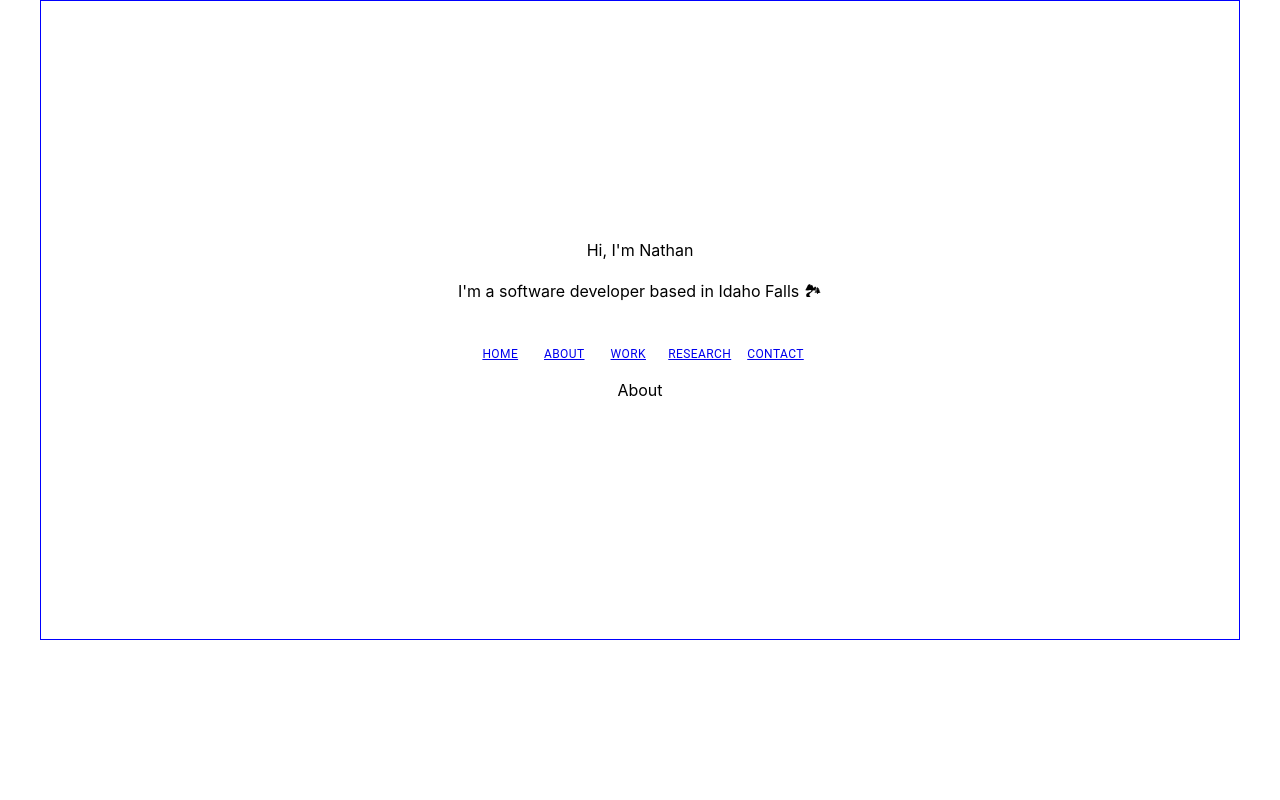
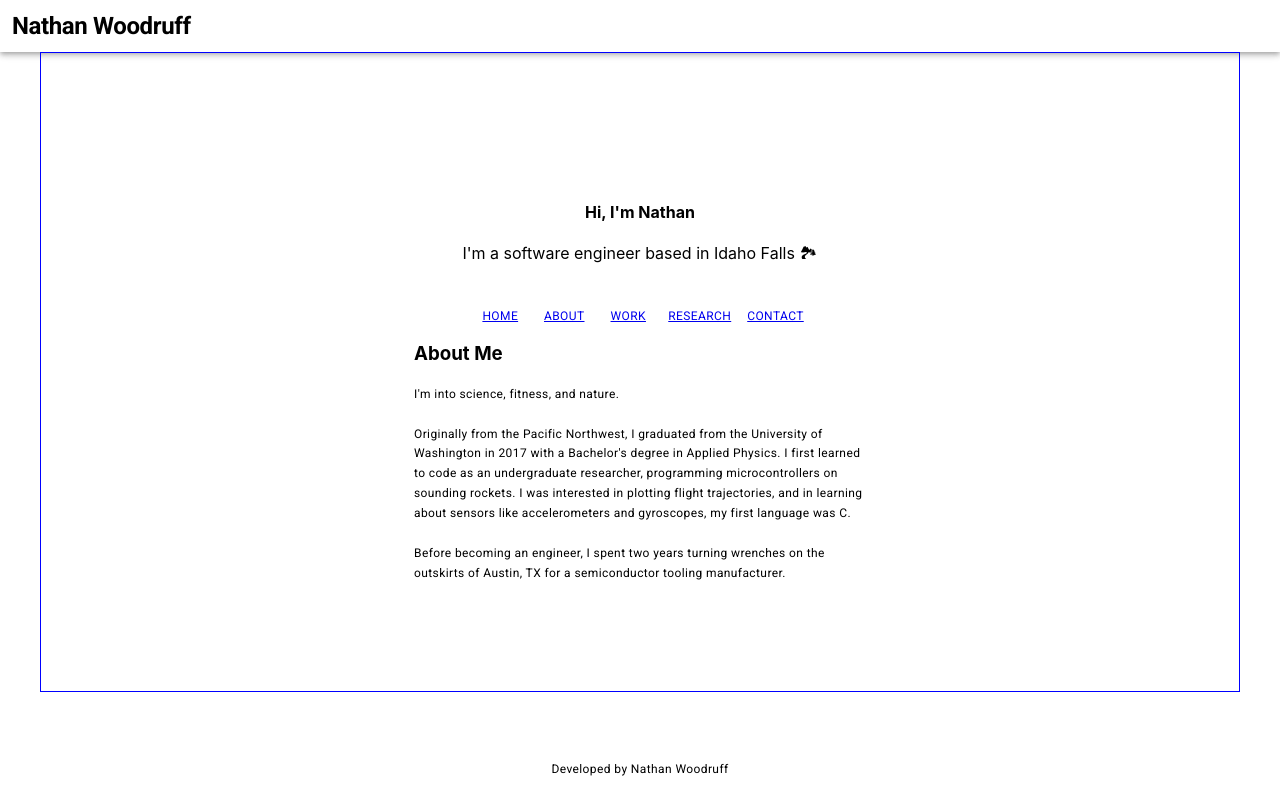
Before and after one commit to nwoodr94/nathanwoodruff.dev, a React (Create React App) app: page /about in a window 1280 px wide. Built offline with nearby package versions, Linux system fonts and the light colour scheme; a web font is replaced by a local one.

Commit message:
Write out remaining components

```diff
--- a/package.json
+++ b/package.json
@@ -5,6 +5,7 @@
   "dependencies": {
     "@emotion/react": "^11.9.0",
     "@emotion/styled": "^11.8.1",
+    "@fontsource/roboto": "^4.5.7",
     "@mui/material": "^5.7.0",
     "@testing-library/jest-dom": "^5.16.4",
     "@testing-library/react": "^13.2.0",
--- a/src/App.js
+++ b/src/App.js
@@ -4,8 +4,6 @@ import {
   Box,
   Button,
   List,
-  ListItem,
-  ListItemButton,
   Container,
   Typography,
   Stack,
@@ -14,6 +12,26 @@ import { Outlet, Link } from "react-router-dom";
 
 function App() {
   return (
+    <Box>
+      <AppBar
+        position="static"
+        sx={{
+          backgroundColor: "white",
+        }}
+      >
+        <Typography
+          variant="h1"
+          sx={{
+            backgroundColor: "white",
+            color: "black",
+            fontWeight: "bold",
+            fontSize: "1.5rem",
+            margin: ".75rem",
+          }}
+        >
+          Nathan Woodruff
+        </Typography>
+      </AppBar>
       <Container
         sx={{
           textAlign: "center",
@@ -31,10 +49,10 @@ function App() {
         >
           <Stack>
             <Box>
-            Hi, I'm Nathan
+              <b>Hi, I'm Nathan</b>
               <br />
               <br />
-            I'm a software developer based in Idaho Falls{" "}
+              I'm a software engineer based in Idaho Falls{" "}
               <span role="img" aria-label="mountain">
                 {String.fromCodePoint(0x1f3de)}
               </span>
@@ -80,6 +98,31 @@ function App() {
           </Stack>
         </Box>
       </Container>
+      <AppBar
+        position="fixed"
+        elevation={0}
+        sx={{
+          top: "auto",
+          bottom: 0,
+          bgcolor: "white",
+          color: "black",
+          padding: "1rem",
+        }}
+      >
+        <Box
+          sx={{
+            height: "100%",
+            alignItems: "center",
+            justifyContent: "center",
+            display: "flex",
+          }}
+        >
+          <Typography variant="caption" gutterBottom component="h2">
+            Developed by Nathan Woodruff
+          </Typography>
+        </Box>
+      </AppBar>
+    </Box>
   );
 }
 
--- a/src/Components/About.js
+++ b/src/Components/About.js
@@ -1,8 +1,37 @@
-import { Container } from "@mui/material";
+import { Container, Typography } from "@mui/material";
 import React from "react";
 
 function About() {
-  return <Container>About</Container>;
+  return (
+    <Container
+      sx={{
+        width: "500px",
+        height: "25vh",
+        maxWidth: "80vw",
+        textAlign: "left",
+      }}
+    >
+      <Typography variant="subtitle" component="h3">
+        <b>About Me</b>
+      </Typography>
+      <br />
+      <Typography variant="caption" component="p">
+        I'm into science, fitness, and nature.
+        <br />
+        <br />
+        Originally from the Pacific Northwest, I graduated from the University
+        of Washington in 2017 with a Bachelor's degree in Applied Physics. I
+        first learned to code as an undergraduate researcher, programming
+        microcontrollers on sounding rockets. I was interested in plotting
+        flight trajectories, and in learning about sensors like accelerometers
+        and gyroscopes, my first language was C.
+        <br />
+        <br />
+        Before becoming an engineer, I spent two years turning wrenches on the
+        outskirts of Austin, TX for a semiconductor tooling manufacturer.
+      </Typography>
+    </Container>
+  );
 }
 
 export default About;
--- a/src/Components/Contact.js
+++ b/src/Components/Contact.js
@@ -1,8 +1,22 @@
-import { Container } from "@mui/material";
+import { Container, Typography } from "@mui/material";
 import React from "react";
 
 function Contact() {
-  return <Container>Contact</Container>;
+  return (
+    <Container
+      sx={{
+        width: "500px",
+        height: "25vh",
+        maxWidth: "80vw",
+        textAlign: "left",
+      }}
+    >
+      <Typography variant="subtitle" component="h3">
+        <b>Contact</b>
+      </Typography>
+      <br />
+    </Container>
+  );
 }
 
 export default Contact;
--- a/src/Components/Home.js
+++ b/src/Components/Home.js
@@ -3,14 +3,24 @@ import { Box, Container, Typography } from "@mui/material";
 
 function Home() {
   return (
-    <Container sx={{ width: "500px", maxWidth: "80vw", textAlign: "left" }}>
-      <Typography variant="subtitle">Welcome to my website</Typography>
-      <br />
+    <Container
+      sx={{
+        width: "500px",
+        height: "25vh",
+        maxWidth: "80vw",
+        textAlign: "left",
+      }}
+    >
+      <Typography variant="subtitle" component="h3">
+        Welcome to my website
+      </Typography>
       <br />
       <Typography variant="caption" component="p">
         I built this website to share what I'm all about. This site is developed
-        in Vue, and after running a few scripts, it lives here in my AWS bucket.
-        Neat! Thanks for visiting.
+        in React, and after running a few scripts, it lives here in my AWS
+        bucket. Neat!
+        <br />
+        Thanks for visiting.
       </Typography>
     </Container>
   );
--- a/src/Components/Research.js
+++ b/src/Components/Research.js
@@ -1,8 +1,29 @@
-import { Container } from "@mui/material";
+import { Container, Typography } from "@mui/material";
 import React from "react";
 
 function Research() {
-  return <Container>Research</Container>;
+  return (
+    <Container
+      sx={{
+        width: "500px",
+        height: "25vh",
+        maxWidth: "80vw",
+        textAlign: "left",
+      }}
+    >
+      <Typography variant="subtitle" component="h3">
+        <b>Research</b>
+      </Typography>
+      <br />
+      <Typography variant="caption" component="p">
+        My research is supported in part through my position at the Idaho
+        National Laboratory. My most recent research is focused on the area of
+        blockchains. I'm interested in demonstrating how both public and private
+        laboratories can better utilize slack computational resources to make
+        use of blockchains and generate returns.
+      </Typography>
+    </Container>
+  );
 }
 
 export default Research;
--- a/src/Components/Work.js
+++ b/src/Components/Work.js
@@ -1,8 +1,32 @@
-import { Container } from "@mui/material";
+import { Container, Typography } from "@mui/material";
 import React from "react";
 
 function Work() {
-  return <Container>Work</Container>;
+  return (
+    <Container
+      sx={{
+        width: "500px",
+        height: "25vh",
+        maxWidth: "80vw",
+        textAlign: "left",
+      }}
+    >
+      <Typography variant="subtitle" component="h3">
+        <b>Work</b>
+      </Typography>
+      <br />
+      <Typography variant="caption" component="p">
+        I'm a software engineer at the Idaho National Laboratory, a United
+        States research facility.
+        <br />
+        <br />I build applications that enable researchers to do novel and
+        interesting things with nuclear reactors. I'm a full-stack developer,
+        and I do everything from apps to servers, and containers to clouds. This
+        work involves research, and I've authored papers on data warehouses, and
+        blockchains.
+      </Typography>
+    </Container>
+  );
 }
 
 export default Work;
--- a/src/index.js
+++ b/src/index.js
@@ -11,6 +11,12 @@ import Home from "./Components/Home";
 import Work from "./Components/Work";
 import Research from "./Components/Research";
 import Contact from "./Components/Contact";
+
+// Fonts
+import "@fontsource/roboto/300.css";
+import "@fontsource/roboto/400.css";
+import "@fontsource/roboto/500.css";
+import "@fontsource/roboto/700.css";
 
 const root = ReactDOM.createRoot(document.getElementById("root"));
 root.render(
```
Also changed, not shown: 1 other file (tests, documents, lock files or other folders). Lines whose indentation alone changed are shown as unchanged.
